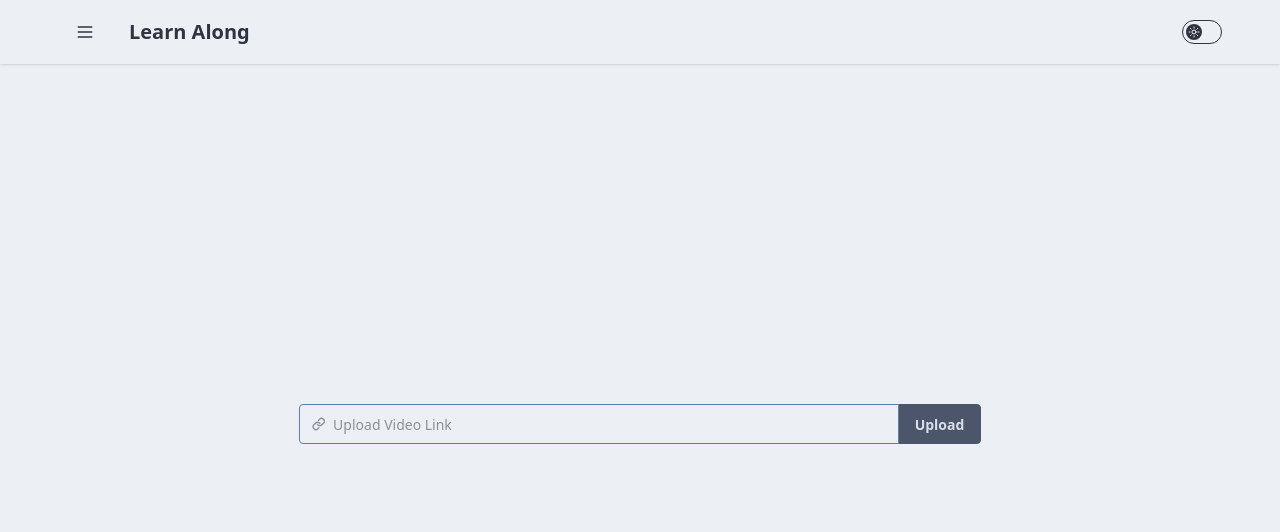
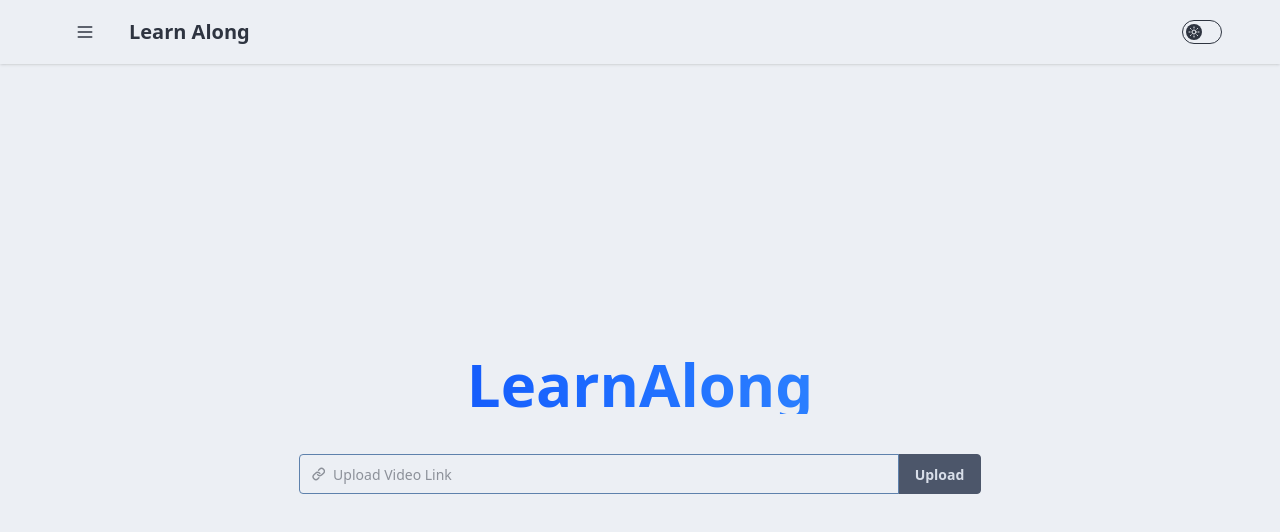
Before and after one commit to Dylan-Toriello/LearnAlong, a React (Vite) app in the folder frontend/: page / in a window 1280 px wide. Shown: the top 532 px of the page. Built offline with nearby package versions, Linux system fonts and the light colour scheme.

Commit message:
added learnalong text above the link input

```diff
--- a/frontend/src/pages/Home.jsx
+++ b/frontend/src/pages/Home.jsx
@@ -2,8 +2,11 @@ import { LinkUploader } from "../components/LinkUploader";
 
 export const Home = () => {
   return (
-      <main className="min-h-[calc(100vh-80px)] flex items-center justify-center px-4">
-        <LinkUploader />
-      </main>
+    <main className="min-h-[calc(100vh-80px)] flex flex-col items-center justify-center px-4">
+      <h2 className="text-6xl font-extrabold text-transparent bg-clip-text bg-gradient-to-r from-blue-600 to-blue-500 text-shadow-s mb-10">
+        LearnAlong
+      </h2>
+      <LinkUploader />
+    </main>
   );
 };
```
